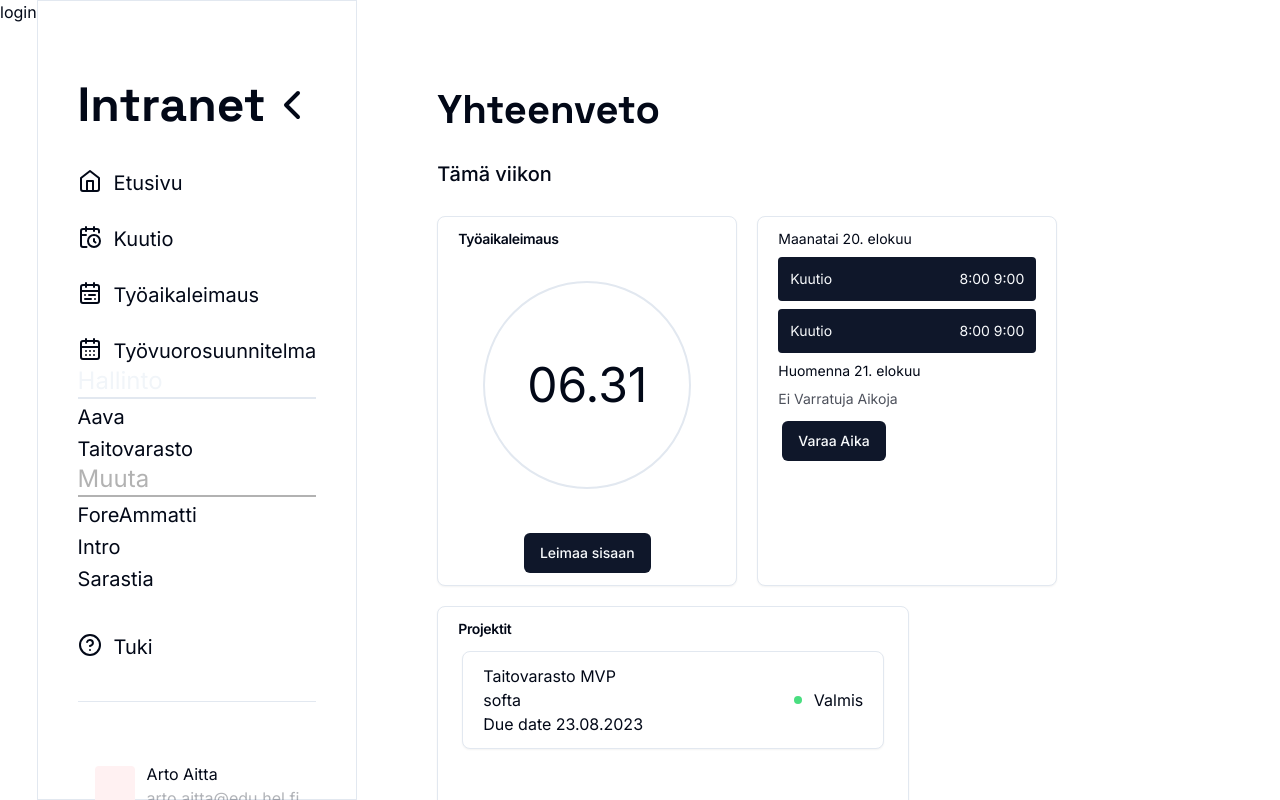
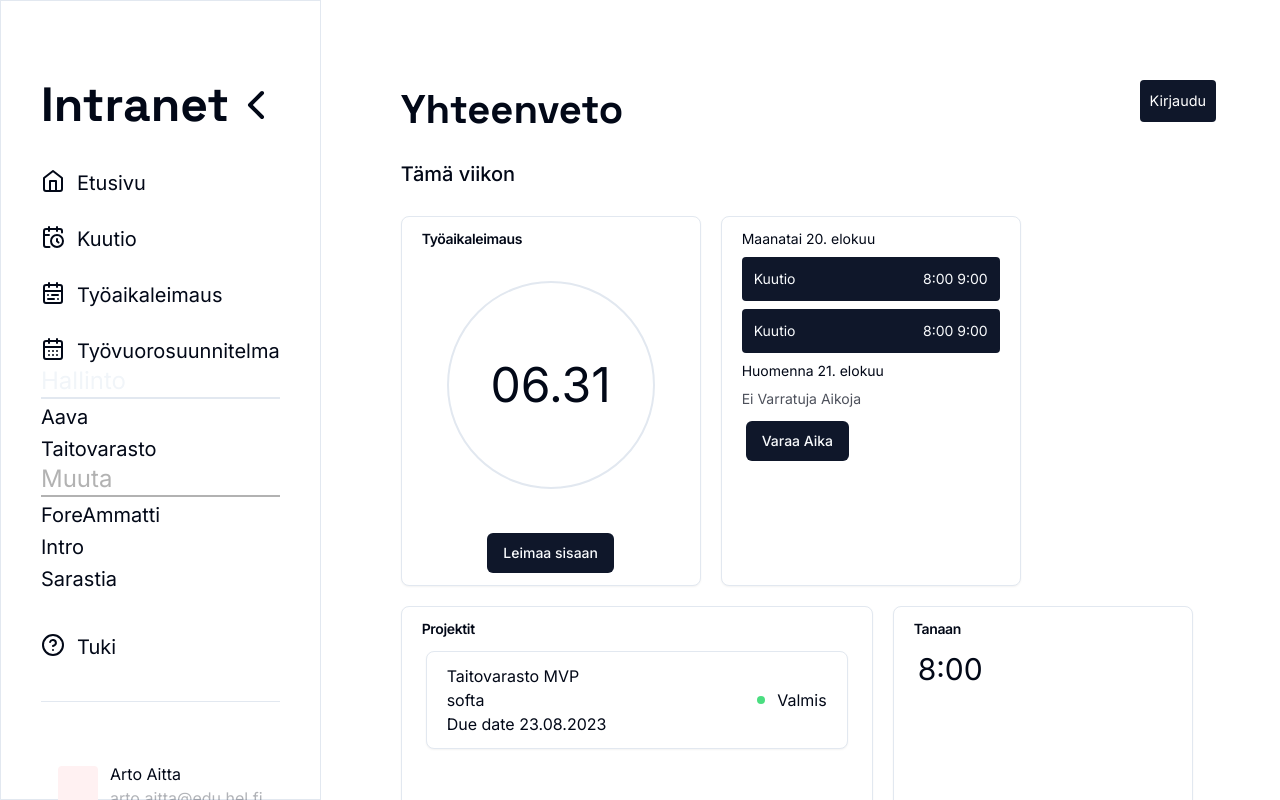
Before and after one commit to VirittamoHelsinki/intranet, a React (Vite) app in the folder client/: page / in a window 1280 px wide. Shown: the top 800 px of the page. Built offline with nearby package versions, Linux system fonts and the light colour scheme; no server answers.

Commit message:
Authorize component now works. Added some style to it.

```diff
--- a/client/src/App.tsx
+++ b/client/src/App.tsx
@@ -339,11 +339,20 @@ function Sidebar() {
         </header>
     )
 }
-// <Authorize />
+
 export default function App() {
     return (
         <div className="flex h-screen w-screen font-body">
-            <Authorize />
+            <Authorize linkStyle={{
+                position: 'absolute',
+                top: '10%',
+                fontSize: '0.9rem',
+                right: '5%',
+                color: 'white',
+                padding: '10px',
+                background: 'rgb(15 23 42)',
+                borderRadius: '4px'
+            }}/>
             <Sidebar />
             <main className="flex flex-col px-20 pt-20">
                 <h2 className="pb-5 font-display text-[2.5rem] font-bold">
--- a/client/src/components/logical/Authorize.tsx
+++ b/client/src/components/logical/Authorize.tsx
@@ -4,10 +4,10 @@ import Cookies from 'universal-cookie'
 
 // file imports
 import authorizeApi from '../../api/authorize'
-import useStore from '../../store/store'
+import useStore from '../../store'
 import { usersUrl, domain } from '../../config'
 
-const Authorize = () => {
+const Authorize = (props: any) => {
     const { setUser, user } = useStore()
 
     const queryString = window.location.search;
@@ -37,6 +37,8 @@ const Authorize = () => {
 
         setUser(await authorizeApi.getUser())
 
+        window.location.href = '/'
+
         } catch (error) { console.log(error) }
     }
 
@@ -65,9 +67,20 @@ const Authorize = () => {
         setUser(null)
     }
 
-    if (user) return <a onClick={logout}>logout</a>
+    if (user) return (
+      <a
+        href="/"
+        onClick={logout}
+        style={props.linkStyle}
+      >Kirjaudu ulos</a>
+    )
 
-    return <a href={`${usersUrl}/?domain=${domain}`}>login</a>
+    return (
+      <a
+        href={`${usersUrl}/?domain=${domain}`}
+        style={props.linkStyle}
+      >Kirjaudu</a>
+    )
 }
 
 export default Authorize
--- a/client/src/config.ts
+++ b/client/src/config.ts
@@ -1,5 +1,4 @@
 const environment = import.meta.env.MODE
-console.log('environment:', import.meta.env)
 
 // Development mode configuration (default)
 let apiUrl:string = import.meta.env.VITE_API_URL_DEV
```
Also changed, not shown: client/src/store.ts (renamed from client/src/store/store.ts), 2 other files (tests, documents, lock files or other folders).
